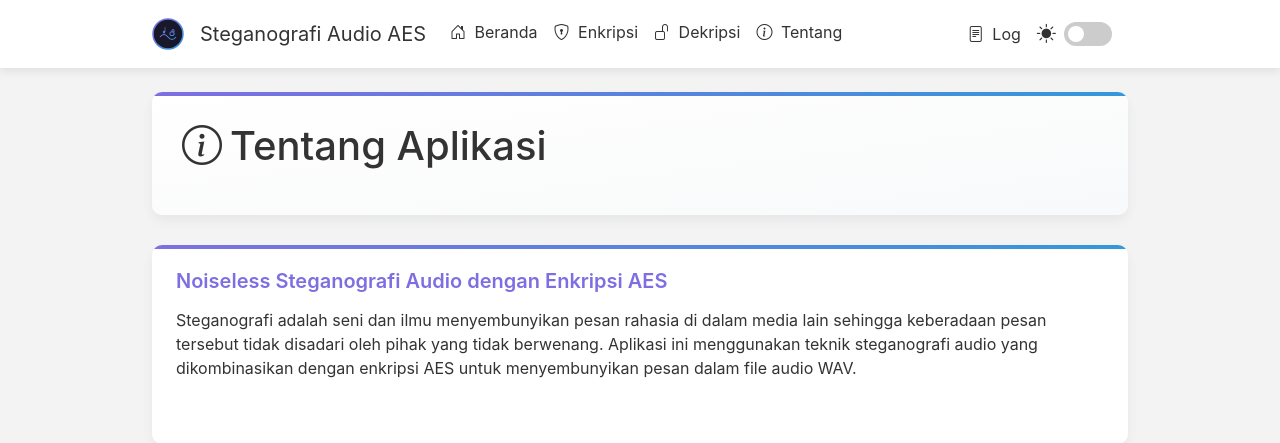
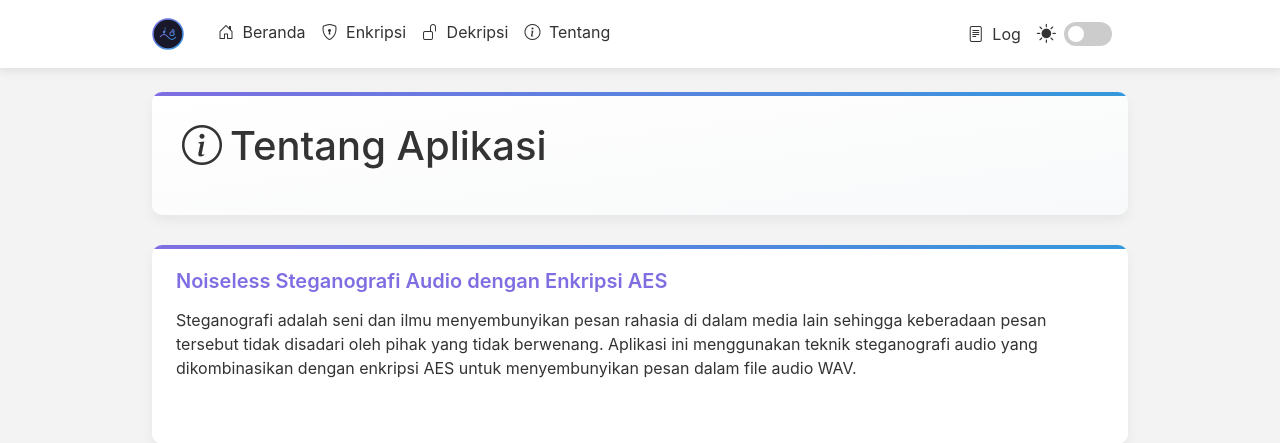
Before and after one commit to raoulhakim/aes-to-hex-to-biner-to-mapping-chord, a Flask app: page /about in a window 1280 px wide. Shown: the top 443 px of the page. Run offline with Flask 3, Linux system fonts and the light colour scheme; parts of the project's set-up code (start-up, migrations or seed data) failed here and were passed over.

Commit message:
delete label

```diff
--- a/app/templates/base.html
+++ b/app/templates/base.html
@@ -14,7 +14,6 @@
         <div class="container">
             <a class="navbar-brand" href="{{ url_for('index') }}">
                 <img src="{{ url_for('static', filename='img/logo.svg') }}" alt="Logo" class="app-logo">
-                Steganografi Audio AES
             </a>
             <button class="navbar-toggler" type="button" data-bs-toggle="collapse"
                     data-bs-target="#navbarNav" aria-controls="navbarNav"
```
